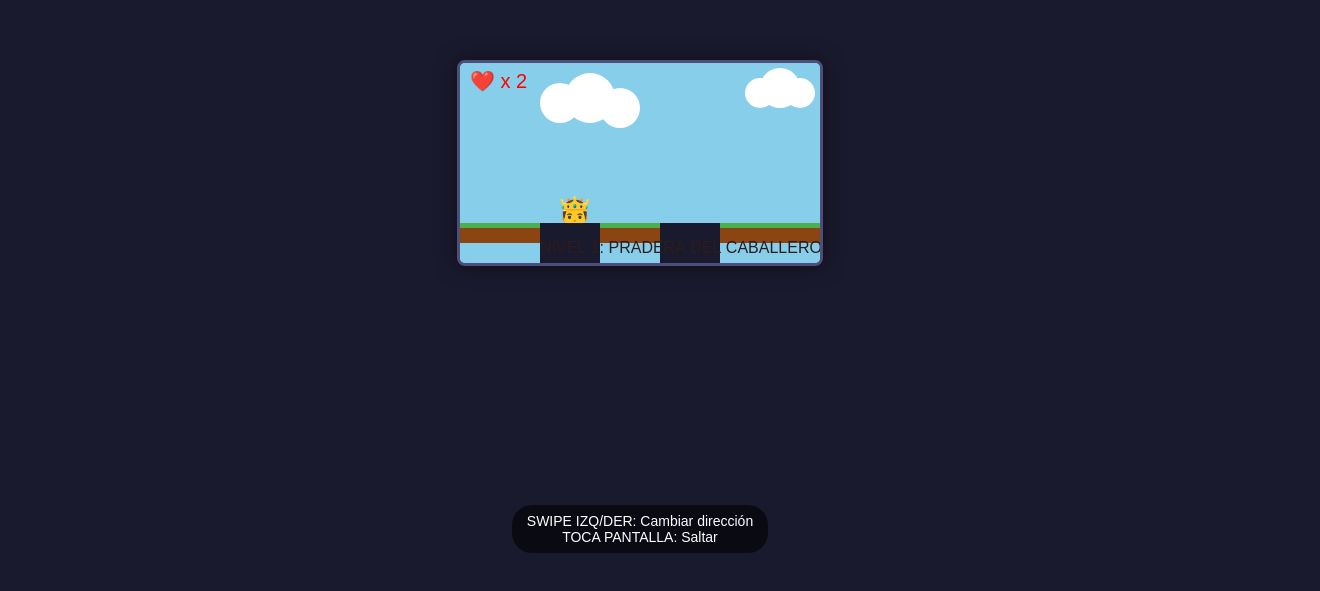
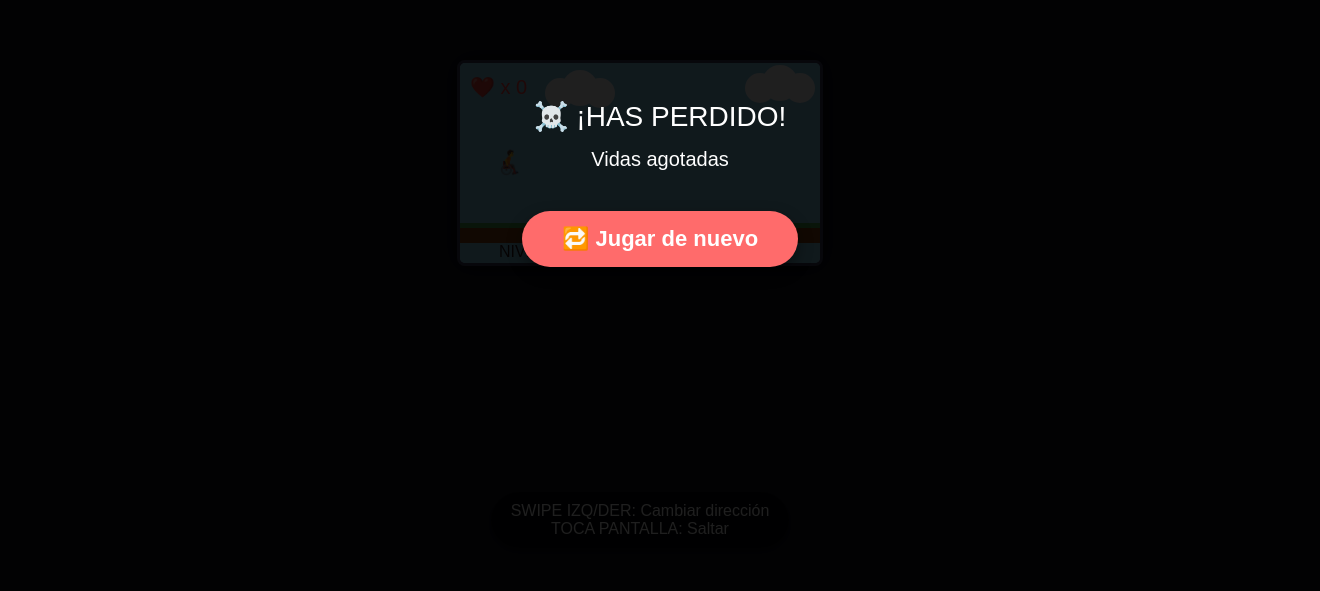
Before and after one commit to joniturburyzen/knight, a plain HTML site: page index.html in a window 1280 px wide. Shown: the part 237-828 px from the top of the page, 1320 px wide, since content can reach past the window. Before the commit the page ends 800 px from the top, so only its background shows below. Drawn offline with Linux system fonts and the light colour scheme.

Commit message:
Update index.html

```diff
--- a/index.html
+++ b/index.html
@@ -3,11 +3,11 @@
 <head>
   <meta charset="utf-8">
   <meta name="viewport" content="width=device-width, initial-scale=1.0, user-scalable=no">
-  <title>Caballero Medieval - Nivel 1</title>
+  <title>Caballero en Silla - Nivel 1</title>
   <style>
     * { margin: 0; padding: 0; touch-action: none; }
     body {
-      background: #1a1a2e;
+      background: #0f0f1b;
       display: flex;
       justify-content: center;
       align-items: center;
@@ -16,10 +16,10 @@
       font-family: Arial, sans-serif;
     }
     canvas {
-      border: 3px solid #4e4e7a;
+      border: 3px solid #3a3a5a;
       border-radius: 8px;
       background: #87CEEB;
-      box-shadow: 0 0 20px rgba(0,0,0,0.5);
+      box-shadow: 0 0 25px rgba(0,0,0,0.7);
       max-width: 100%;
       max-height: 90vh;
     }
@@ -29,39 +29,43 @@
       left: 0;
       width: 100%;
       height: 100%;
-      background: rgba(0,0,0,0.85);
+      background: rgba(0,0,0,0.88);
       color: white;
       display: flex;
       flex-direction: column;
       justify-content: center;
       align-items: center;
-      font-size: 24px;
+      font-size: 28px;
       display: none;
       text-align: center;
       padding: 20px;
+      z-index: 100;
     }
     button {
-      background: #4CAF50;
+      background: #ff6b6b;
       color: white;
       border: none;
-      padding: 12px 30px;
-      font-size: 18px;
-      border-radius: 30px;
-      margin-top: 20px;
+      padding: 15px 40px;
+      font-size: 22px;
+      border-radius: 50px;
+      margin-top: 25px;
       cursor: pointer;
-      box-shadow: 0 4px 10px rgba(0,0,0,0.3);
+      box-shadow: 0 6px 15px rgba(0,0,0,0.4);
+      font-weight: bold;
     }
-    button:hover { background: #45a049; }
+    button:hover { background: #ff5252; transform: scale(1.05); }
     #instructions {
       position: absolute;
-      bottom: 10px;
+      bottom: 15px;
       color: white;
-      background: rgba(0,0,0,0.6);
-      padding: 8px 15px;
-      border-radius: 20px;
-      font-size: 14px;
+      background: rgba(0,0,0,0.7);
+      padding: 10px 20px;
+      border-radius: 30px;
+      font-size: 16px;
       text-align: center;
       max-width: 90%;
+      z-index: 10;
+      box-shadow: 0 3px 10px rgba(0,0,0,0.5);
     }
   </style>
 </head>
@@ -70,13 +74,13 @@
 
   <div id="gameOver">
     <div>☠️ ¡HAS PERDIDO!</div>
-    <div style="font-size:18px; margin:10px 0">Vidas agotadas</div>
+    <div style="font-size:20px; margin:15px 0">Vidas agotadas</div>
     <button onclick="resetGame()">🔁 Jugar de nuevo</button>
   </div>
 
   <div id="levelComplete">
     <div>🎉 ¡NIVEL 1 COMPLETADO!</div>
-    <div style="font-size:18px; margin:10px 0">¡Embriagado y victorioso! 🍻</div>
+    <div style="font-size:20px; margin:15px 0">¡Cerveza bien merecida! 🍻</div>
     <button onclick="resetGame()">➡️ Siguiente nivel (próximamente)</button>
   </div>
 
@@ -94,6 +98,21 @@
     const gameOverScreen = document.getElementById('gameOver');
     const levelCompleteScreen = document.getElementById('levelComplete');
 
+    // Dimensiones del nivel completo (3 pantallas × 360px)
+    const LEVEL_WIDTH = 1080;
+    const LEVEL_HEIGHT = 200;
+
+    // Cámara (sigue al jugador)
+    const camera = {
+      x: 0,
+      y: 0,
+      update: function(player) {
+        this.x = player.x - canvas.width / 2;
+        if (this.x < 0) this.x = 0;
+        if (this.x > LEVEL_WIDTH - canvas.width) this.x = LEVEL_WIDTH - canvas.width;
+      }
+    };
+
     // Estado del juego
     const gameState = {
       playing: true,
@@ -106,106 +125,81 @@
     };
 
     // ======================
-    // JUGADOR (CABALLERO)
+    // JUGADOR (EMOJI DE SILLA)
     // ======================
     const player = {
-      x: 30, // Empieza a la izquierda
-      y: 0,
-      width: 20,
-      height: 30,
-      speed: 1.5,
+      x: 50,
+      y: 100,
+      radius: 18, // Radio de colisión (invisible)
+      speed: 2,
       direction: 1, // 1 = derecha, -1 = izquierda
       velY: 0,
       jumping: false,
       grounded: false,
-      emoji: '🤴', // Caballero sin espada
-      baseY: canvas.height - 40 // Nivel del suelo base
+      emojiRight: '🧑‍🦽‍➡️', // Emoji para derecha
+      emojiLeft: '🧑‍🦽‍⬅️',  // Emoji para izquierda
+      currentEmoji: '🧑‍🦽‍➡️' // Empezamos mirando a la derecha
     };
-    player.y = player.baseY - player.height; // Posición inicial en el suelo
 
     // ======================
-    // PLATAFORMAS Y NIVEL
+    // PLATAFORMAS (SOLO ESTAS EXISTEN)
     // ======================
     const platforms = [
-      // PANTALLA 1 (0-360px): Abismos para saltar
-      {x: 0, y: player.baseY, w: 80, h: 20, color: '#8B4513'},   // Plataforma inicio
-      {x: 140, y: player.baseY, w: 60, h: 20, color: '#8B4513'}, // Primera plataforma después de abismo
-      {x: 260, y: player.baseY, w: 100, h: 20, color: '#8B4513'},// Segunda plataforma
+      // PANTALLA 1 (0-360px)
+      {x: 0, y: 160, w: 80, h: 20, color: '#8B4513'},
+      {x: 140, y: 160, w: 60, h: 20, color: '#8B4513'},
+      {x: 260, y: 160, w: 100, h: 20, color: '#8B4513'},
 
-      // PANTALLA 2 (360-720px): Fantasma + Espada + Plataforma desapareciente
-      {x: 360, y: player.baseY, w: 120, h: 20, color: '#5D4037'}, // Suelo inicio pantalla 2
-      {x: 520, y: player.baseY - 80, w: 60, h: 15, color: '#4E342E'}, // Plataforma media para espada
-      {x: 580, y: player.baseY - 150, w: 60, h: 15, color: '#3E2723'}, // Plataforma ALTA de la espada
-      {x: 650, y: player.baseY, w: 70, h: 20, color: '#5D4037'}, // Suelo después de espada
+      // PANTALLA 2 (360-720px)
+      {x: 360, y: 160, w: 120, h: 20, color: '#5D4037'},
+      {x: 520, y: 80, w: 60, h: 15, color: '#4E342E'},
+      {x: 580, y: 10, w: 60, h: 15, color: '#3E2723'},
+      {x: 650, y: 160, w: 70, h: 20, color: '#5D4037'},
 
-      // PANTALLA 3 (720-1080px): Final con cerveza
-      {x: 720, y: player.baseY, w: 100, h: 20, color: '#3E2723'}, // Suelo inicio pantalla 3
-      {x: 850, y: player.baseY, w: 150, h: 20, color: '#2E1B1B'}, // Suelo antes del abismo final
-      {x: 1030, y: player.baseY, w: 50, h: 20, color: '#FFD700'}  // Plataforma final con cerveza
+      // PANTALLA 3 (720-1080px)
+      {x: 720, y: 160, w: 100, h: 20, color: '#3E2723'},
+      {x: 850, y: 160, w: 150, h: 20, color: '#2E1B1B'},
+      {x: 1030, y: 160, w: 50, h: 20, color: '#FFD700'}
     ];
 
-    // Plataforma que desaparece (Pantalla 2 -> Pantalla 3)
+    // Plataforma que desaparece
     const disappearingPlatform = {
       x: 780,
-      y: player.baseY,
+      y: 160,
       w: 70,
       h: 20,
       visible: true,
-      visibleTime: 2000, // Visible 2 segundos
-      invisibleTime: 3000, // Invisible 3 segundos
+      visibleTime: 120,
+      invisibleTime: 180,
       timer: 0,
-      state: 'visible' // 'visible' o 'invisible'
+      state: 'visible'
     };
 
     // ======================
     // ENEMIGOS (FANTASMAS)
     // ======================
     const ghosts = [
-      // Fantasma 1: Pantalla 2 (nada más empezar)
-      {x: 400, y: player.baseY - 30, w: 25, h: 30,
-       dir: -1, range: 60, startX: 400, emoji: '👻', alive: true},
-
-      // Fantasma 2: Después de la espada
-      {x: 870, y: player.baseY - 30, w: 25, h: 30,
-       dir: 1, range: 80, startX: 870, emoji: '👻', alive: true},
-
-      // Fantasma 3: Cerca del final
-      {x: 920, y: player.baseY - 30, w: 25, h: 30,
-       dir: -1, range: 50, startX: 920, emoji: '👻', alive: true}
+      {x: 420, y: 130, radius: 12, dir: -1, range: 60, startX: 420, color: '#ffffff', alive: true},
+      {x: 870, y: 130, radius: 12, dir: 1, range: 80, startX: 870, color: '#ffffff', alive: true},
+      {x: 920, y: 130, radius: 12, dir: -1, range: 50, startX: 920, color: '#ffffff', alive: true}
     ];
 
     // ======================
     // POWER-UPS Y OBJETIVOS
     // ======================
-    const sword = {
-      x: 605,
-      y: player.baseY - 175,
-      w: 25,
-      h: 25,
-      collected: false,
-      emoji: '⚔️'
-    };
-
-    const beer = {
-      x: 1045,
-      y: player.baseY - 40,
-      w: 30,
-      h: 40,
-      collected: false,
-      emoji: '🍺'
-    };
+    const sword = {x: 605, y: -5, radius: 10, collected: false, color: '#ffd700'};
+    const beer = {x: 1050, y: 135, radius: 15, collected: false, color: '#ff9900'};
 
     // ======================
     // FÍSICA Y CONTROLES
     // ======================
-    const gravity = 0.5;
-    const jumpPower = -11;
+    const gravity = 0.6;
+    const jumpPower = -13;
     let touchStartX = 0;
     let touchStartTime = 0;
-    const swipeThreshold = 50; // px para detectar swipe
-    const maxTapTime = 300; // ms para diferenciar tap de swipe
+    const swipeThreshold = 50;
+    const maxTapTime = 300;
 
-    // Detectar swipe y toque
     canvas.addEventListener('touchstart', (e) => {
       e.preventDefault();
       touchStartX = e.touches[0].clientX;
@@ -218,14 +212,14 @@
       const touchDuration = Date.now() - touchStartTime;
       const diffX = touchEndX - touchStartX;
 
-      // Si fue un swipe (movimiento rápido y largo)
       if (Math.abs(diffX) > swipeThreshold && touchDuration < 500) {
-        player.direction = (diffX > 0) ? 1 : -1; // Derecha si swipe positivo
+        player.direction = (diffX > 0) ? 1 : -1;
+        player.currentEmoji = (player.direction > 0) ? player.emojiRight : player.emojiLeft;
       }
-      // Si fue un toque corto (salto)
-      else if (touchDuration < maxTapTime && !player.jumping) {
+      else if (touchDuration < maxTapTime && player.grounded) {
         player.velY = jumpPower;
         player.jumping = true;
+        player.grounded = false;
       }
     }, { passive: false });
 
@@ -235,52 +229,41 @@
     function update() {
       if (!gameState.playing || gameState.levelComplete || gameState.gameOver) return;
 
-      // Movimiento horizontal automático (siempre en movimiento)
       player.x += player.speed * player.direction;
 
-      // Gravedad y salto
       player.velY += gravity;
       player.y += player.velY;
 
-      // Colisión con suelo base
-      if (player.y + player.height > player.baseY) {
-        player.y = player.baseY - player.height;
-        player.velY = 0;
-        player.jumping = false;
-        player.grounded = true;
-      } else {
-        player.grounded = false;
-      }
+      player.grounded = false;
 
       // Colisión con plataformas
-      player.grounded = false;
       platforms.forEach(platform => {
-        if (player.x + player.width > platform.x &&
-            player.x < platform.x + platform.w &&
-            player.y + player.height > platform.y &&
-            player.y + player.height < platform.y + platform.h + 20 &&
-            player.velY > 0) {
+        if (player.velY > 0 &&
+            player.y + player.radius > platform.y &&
+            player.y - player.radius < platform.y + platform.h &&
+            player.x + player.radius > platform.x &&
+            player.x - player.radius < platform.x + platform.w) {
 
-          player.y = platform.y - player.height;
+          player.y = platform.y - player.radius;
           player.velY = 0;
+          player.grounded = true;
           player.jumping = false;
-          player.grounded = true;
         }
       });
 
-      // Colisión con plataforma que desaparece (solo si está visible)
+      // Colisión con plataforma desapareciente
       if (disappearingPlatform.visible) {
         const plat = disappearingPlatform;
-        if (player.x + player.width > plat.x &&
-            player.x < plat.x + plat.w &&
-            player.y + player.height > plat.y &&
-            player.y + player.height < plat.y + plat.h + 20 &&
-            player.velY > 0) {
+        if (player.velY > 0 &&
+            player.y + player.radius > plat.y &&
+            player.y - player.radius < plat.y + plat.h &&
+            player.x + player.radius > plat.x &&
+            player.x - player.radius < plat.x + plat.w) {
 
-          player.y = plat.y - player.height;
+          player.y = plat.y - player.radius;
           player.velY = 0;
+          player.grounded = true;
           player.jumping = false;
-          player.grounded = true;
         }
       }
 
@@ -288,100 +271,95 @@
       ghosts.forEach(ghost => {
         if (!ghost.alive) return;
 
-        ghost.x += ghost.dir * 0.8;
-
-        // Cambiar dirección al llegar al límite
+        ghost.x += ghost.dir * 0.9;
         if (ghost.x > ghost.startX + ghost.range || ghost.x < ghost.startX - ghost.range) {
           ghost.dir *= -1;
         }
 
         // Colisión con fantasma
-        if (player.x + player.width > ghost.x &&
-            player.x < ghost.x + ghost.w &&
-            player.y + player.height > ghost.y &&
-            player.y < ghost.y + ghost.h) {
+        const dx = player.x - ghost.x;
+        const dy = player.y - ghost.y;
+        const distance = Math.sqrt(dx*dx + dy*dy);
 
-          // Si salta ENCIMA del fantasma
-          if (player.velY > 0 && player.y + player.height < ghost.y + ghost.h / 2) {
-            ghost.alive = false; // Fantasma muere
-            player.velY = -6; // pequeño rebote
+        if (distance < player.radius + ghost.radius && ghost.alive) {
+          if (player.velY > 0 && player.y < ghost.y) {
+            ghost.alive = false;
+            player.velY = -8;
           }
-          // Si tiene espada y toca de frente
           else if (gameState.hasSword) {
             ghost.alive = false;
           }
-          // Si no tiene espada y toca de frente
-          else if (gameState.lives > 0) {
-            gameState.lives--;
-            resetPlayerPosition();
-            if (gameState.lives <= 0) {
-              gameState.gameOver = true;
-              gameOverScreen.style.display = 'flex';
-            }
+          else {
+            loseLife();
           }
         }
       });
 
       // Colisión con espada
-      if (!sword.collected &&
-          player.x + player.width > sword.x &&
-          player.x < sword.x + sword.w &&
-          player.y + player.height > sword.y &&
-          player.y < sword.y + sword.h) {
-        sword.collected = true;
-        gameState.hasSword = true;
-        gameState.swordCollected = true;
-        player.emoji = '💂'; // Cambia a caballero con espada
+      if (!sword.collected) {
+        const dx = player.x - sword.x;
+        const dy = player.y - sword.y;
+        const distance = Math.sqrt(dx*dx + dy*dy);
+        if (distance < player.radius + sword.radius) {
+          sword.collected = true;
+          gameState.hasSword = true;
+          gameState.swordCollected = true;
+        }
       }
 
-      // Colisión con cerveza (final)
-      if (!beer.collected &&
-          player.x + player.width > beer.x &&
-          player.x < beer.x + beer.w &&
-          player.y + player.height > beer.y &&
-          player.y < beer.y + beer.h) {
-        beer.collected = true;
-        gameState.levelComplete = true;
-        gameState.playing = false;
-        levelCompleteScreen.style.display = 'flex';
+      // Colisión con cerveza
+      if (!beer.collected) {
+        const dx = player.x - beer.x;
+        const dy = player.y - beer.y;
+        const distance = Math.sqrt(dx*dx + dy*dy);
+        if (distance < player.radius + beer.radius) {
+          beer.collected = true;
+          gameState.levelComplete = true;
+          gameState.playing = false;
+          levelCompleteScreen.style.display = 'flex';
+        }
       }
 
       // Caer en abismo
-      if (player.y > canvas.height) {
-        gameState.lives--;
-        resetPlayerPosition();
-        if (gameState.lives <= 0) {
-          gameState.gameOver = true;
-          gameOverScreen.style.display = 'flex';
-        }
+      if (player.y > LEVEL_HEIGHT + 50) {
+        loseLife();
       }
 
-      // Actualizar plataforma que desaparece
+      // Actualizar plataforma desapareciente
       disappearingPlatform.timer++;
-      if (disappearingPlatform.state === 'visible' && disappearingPlatform.timer > disappearingPlatform.visibleTime / 16) {
+      if (disappearingPlatform.state === 'visible' && disappearingPlatform.timer > disappearingPlatform.visibleTime) {
         disappearingPlatform.visible = false;
         disappearingPlatform.state = 'invisible';
         disappearingPlatform.timer = 0;
-      } else if (disappearingPlatform.state === 'invisible' && disappearingPlatform.timer > disappearingPlatform.invisibleTime / 16) {
+      } else if (disappearingPlatform.state === 'invisible' && disappearingPlatform.timer > disappearingPlatform.invisibleTime) {
         disappearingPlatform.visible = true;
         disappearingPlatform.state = 'visible';
         disappearingPlatform.timer = 0;
       }
 
-      // Limitar jugador a los bordes del nivel
-      if (player.x < 10) player.x = 10;
-      if (player.x > 1050) player.x = 1050; // Final del nivel
+      // Límites horizontales
+      if (player.x < player.radius) player.x = player.radius;
+      if (player.x > LEVEL_WIDTH - player.radius) player.x = LEVEL_WIDTH - player.radius;
+
+      // Actualizar cámara
+      camera.update(player);
     }
 
-    function resetPlayerPosition() {
-      player.x = 30;
-      player.y = player.baseY - player.height;
+    function loseLife() {
+      gameState.lives--;
+      player.x = 50;
+      player.y = 100;
       player.velY = 0;
       player.direction = 1;
+      player.currentEmoji = player.emojiRight;
+
+      if (gameState.lives <= 0) {
+        gameState.gameOver = true;
+        gameOverScreen.style.display = 'flex';
+      }
     }
 
     function resetGame() {
-      // Resetear estado
       gameState.playing = true;
       gameState.lives = 3;
       gameState.hasSword = false;
@@ -390,12 +368,11 @@
       gameState.swordCollected = false;
       gameState.beerCollected = false;
 
-      // Resetear objetos
-      player.x = 30;
-      player.y = player.baseY - player.height;
+      player.x = 50;
+      player.y = 100;
       player.velY = 0;
       player.direction = 1;
-      player.emoji = '🤴';
+      player.currentEmoji = player.emojiRight;
 
       ghosts.forEach(ghost => { ghost.alive = true; });
       sword.collected = false;
@@ -404,7 +381,6 @@
       disappearingPlatform.state = 'visible';
       disappearingPlatform.timer = 0;
 
-      // Ocultar pantallas
       gameOverScreen.style.display = 'none';
       levelCompleteScreen.style.display = 'none';
     }
@@ -413,94 +389,120 @@
     // DIBUJAR EN PANTALLA
     // ======================
     function draw() {
-      // Fondo (cielo)
+      // Fondo
       ctx.fillStyle = '#87CEEB';
       ctx.fillRect(0, 0, canvas.width, canvas.height);
 
-      // Nubes decorativas
-      ctx.fillStyle = 'white';
-      ctx.beginPath();
-      ctx.arc(100, 40, 20, 0, Math.PI * 2);
-      ctx.arc(130, 35, 25, 0, Math.PI * 2);
-      ctx.arc(160, 45, 20, 0, Math.PI * 2);
-      ctx.fill();
+      // Nubes
+      drawCloud(100 - camera.x, 30);
+      drawCloud(300 - camera.x, 25);
+      drawCloud(600 - camera.x, 40);
+      drawCloud(900 - camera.x, 35);
 
-      ctx.beginPath();
-      ctx.arc(300, 30, 15, 0, Math.PI * 2);
-      ctx.arc(320, 25, 20, 0, Math.PI * 2);
-      ctx.arc(340, 30, 15, 0, Math.PI * 2);
-      ctx.fill();
-
-      // Dibujar plataformas
+      // Plataformas
       platforms.forEach(platform => {
+        if (platform.x + platform.w < camera.x || platform.x > camera.x + canvas.width) return;
         ctx.fillStyle = platform.color;
-        ctx.fillRect(platform.x, platform.y, platform.w, platform.h);
-
-        // Detalle de césped
+        ctx.fillRect(platform.x - camera.x, platform.y, platform.w, platform.h);
         ctx.fillStyle = '#4CAF50';
-        ctx.fillRect(platform.x, platform.y, platform.w, 5);
+        ctx.fillRect(platform.x - camera.x, platform.y, platform.w, 5);
       });
 
-      // Dibujar plataforma que desaparece (si está visible)
+      // Plataforma desapareciente
       if (disappearingPlatform.visible) {
-        ctx.fillStyle = '#795548';
-        ctx.fillRect(disappearingPlatform.x, disappearingPlatform.y, disappearingPlatform.w, disappearingPlatform.h);
-        ctx.fillStyle = '#A5D6A7';
-        ctx.fillRect(disappearingPlatform.x, disappearingPlatform.y, disappearingPlatform.w, 5);
-
-        // Efecto de "desapareciendo"
-        ctx.fillStyle = 'rgba(255, 255, 0, 0.3)';
-        ctx.fillRect(disappearingPlatform.x, disappearingPlatform.y - 5, disappearingPlatform.w, 5);
+        const plat = disappearingPlatform;
+        if (plat.x + plat.w >= camera.x && plat.x <= camera.x + canvas.width) {
+          ctx.fillStyle = '#795548';
+          ctx.fillRect(plat.x - camera.x, plat.y, plat.w, plat.h);
+          ctx.fillStyle = '#A5D6A7';
+          ctx.fillRect(plat.x - camera.x, plat.y, plat.w, 5);
+          ctx.fillStyle = 'rgba(255, 255, 0, 0.3)';
+          ctx.fillRect(plat.x - camera.x, plat.y - 5, plat.w, 5);
+        }
       }
 
-      // Dibujar espada (si no está recogida)
-      if (!sword.collected) {
-        ctx.font = '25px Arial';
-        ctx.fillText(sword.emoji, sword.x, sword.y + 25);
+      // Espada
+      if (!sword.collected && sword.x >= camera.x && sword.x <= camera.x + canvas.width) {
+        ctx.fillStyle = sword.color;
+        ctx.beginPath();
+        ctx.moveTo(sword.x - camera.x, sword.y + 15);
+        ctx.lineTo(sword.x - camera.x - 8, sword.y - 5);
+        ctx.lineTo(sword.x - camera.x + 8, sword.y - 5);
+        ctx.closePath();
+        ctx.fill();
+        ctx.fillStyle = '#8B4513';
+        ctx.fillRect(sword.x - camera.x - 3, sword.y + 15, 6, 10);
       }
 
-      // Dibujar cerveza (siempre visible)
-      ctx.font = '35px Arial';
-      ctx.fillText(beer.emoji, beer.x, beer.y + 35);
+      // Cerveza
+      if (beer.x >= camera.x && beer.x <= camera.x + canvas.width) {
+        ctx.fillStyle = beer.color;
+        ctx.fillRect(beer.x - camera.x - 8, beer.y - 15, 16, 25);
+        ctx.fillStyle = '#ffcc00';
+        ctx.fillRect(beer.x - camera.x - 6, beer.y - 13, 12, 20);
+        ctx.fillStyle = '#8B4513';
+        ctx.fillRect(beer.x - camera.x - 10, beer.y - 15, 20, 5);
+      }
 
-      // Dibujar fantasmas vivos
+      // Fantasmas
       ghosts.forEach(ghost => {
-        if (ghost.alive) {
-          ctx.font = '30px Arial';
-          ctx.fillText(ghost.emoji, ghost.x, ghost.y + 25);
-        }
+        if (!ghost.alive || ghost.x + ghost.radius < camera.x || ghost.x - ghost.radius > camera.x + canvas.width) return;
+        ctx.fillStyle = ghost.color;
+        ctx.beginPath();
+        ctx.arc(ghost.x - camera.x, ghost.y, ghost.radius, 0, Math.PI * 2);
+        ctx.fill();
+        ctx.fillStyle = 'black';
+        ctx.beginPath();
+        ctx.arc(ghost.x - camera.x - 4, ghost.y - 2, 2, 0, Math.PI * 2);
+        ctx.arc(ghost.x - camera.x + 4, ghost.y - 2, 2, 0, Math.PI * 2);
+        ctx.fill();
+        ctx.beginPath();
+        ctx.arc(ghost.x - camera.x, ghost.y + 2, 3, 0, Math.PI);
+        ctx.stroke();
       });
 
-      // Dibujar jugador
-      ctx.font = '30px Arial';
-      ctx.fillText(player.emoji, player.x, player.y + 30);
+      // JUGADOR: Dibujar emoji (siempre centrado en su posición)
+      ctx.font = '24px Arial';
+      ctx.textAlign = 'center';
+      ctx.textBaseline = 'middle';
+      ctx.fillText(player.currentEmoji, player.x - camera.x, player.y);
 
-      // Dibujar vidas
-      ctx.fillStyle = 'red';
+      // Vidas
+      ctx.fillStyle = '#ff4444';
       ctx.font = '20px Arial';
+      ctx.textAlign = 'left';
       ctx.fillText(`❤️ x ${gameState.lives}`, 10, 25);
 
       // Indicador de espada
       if (gameState.hasSword) {
-        ctx.fillStyle = 'gold';
+        ctx.fillStyle = '#ffd700';
         ctx.font = '18px Arial';
-        ctx.fillText('⚔️ ESPADA', canvas.width - 100, 25);
+        ctx.textAlign = 'right';
+        ctx.fillText('⚔️ ESPADA', canvas.width - 10, 25);
       }
-
-      // Zona de abismos (visual)
-      ctx.fillStyle = '#1a1a2e';
-      // Abismos pantalla 1
-      ctx.fillRect(80, player.baseY, 60, 40);
-      ctx.fillRect(200, player.baseY, 60, 40);
-      // Abismo antes de la espada
-      ctx.fillRect(480, player.baseY, 40, 40);
-      // Abismo final
-      ctx.fillRect(1000, player.baseY, 30, 40);
 
       // Texto de nivel
       ctx.fillStyle = '#2E1B1B';
       ctx.font = '16px Arial';
-      ctx.fillText('NIVEL 1: PRADERA DEL CABALLERO', canvas.width/2 - 100, canvas.height - 10);
+      ctx.textAlign = 'center';
+      ctx.fillText('NIVEL 1: PRADERA DEL CABALLERO', canvas.width/2, canvas.height - 10);
+
+      // Abismos (decoración visual)
+      ctx.fillStyle = '#1a1a2e';
+      if (80 > camera.x && 140 < camera.x + canvas.width) ctx.fillRect(80 - camera.x, 160, 60, 40);
+      if (200 > camera.x && 260 < camera.x + canvas.width) ctx.fillRect(200 - camera.x, 160, 60, 40);
+      if (480 > camera.x && 520 < camera.x + canvas.width) ctx.fillRect(480 - camera.x, 160, 40, 40);
+      if (1000 > camera.x && 1030 < camera.x + canvas.width) ctx.fillRect(1000 - camera.x, 160, 30, 40);
+    }
+
+    function drawCloud(x, y) {
+      if (x + 50 < 0 || x > canvas.width) return;
+      ctx.fillStyle = 'white';
+      ctx.beginPath();
+      ctx.arc(x, y, 15, 0, Math.PI * 2);
+      ctx.arc(x + 20, y - 5, 18, 0, Math.PI * 2);
+      ctx.arc(x + 40, y, 15, 0, Math.PI * 2);
+      ctx.fill();
     }
 
     // ======================
@@ -512,7 +514,6 @@
       requestAnimationFrame(gameLoop);
     }
 
-    // Iniciar juego
     resetGame();
     gameLoop();
   </script>
```
